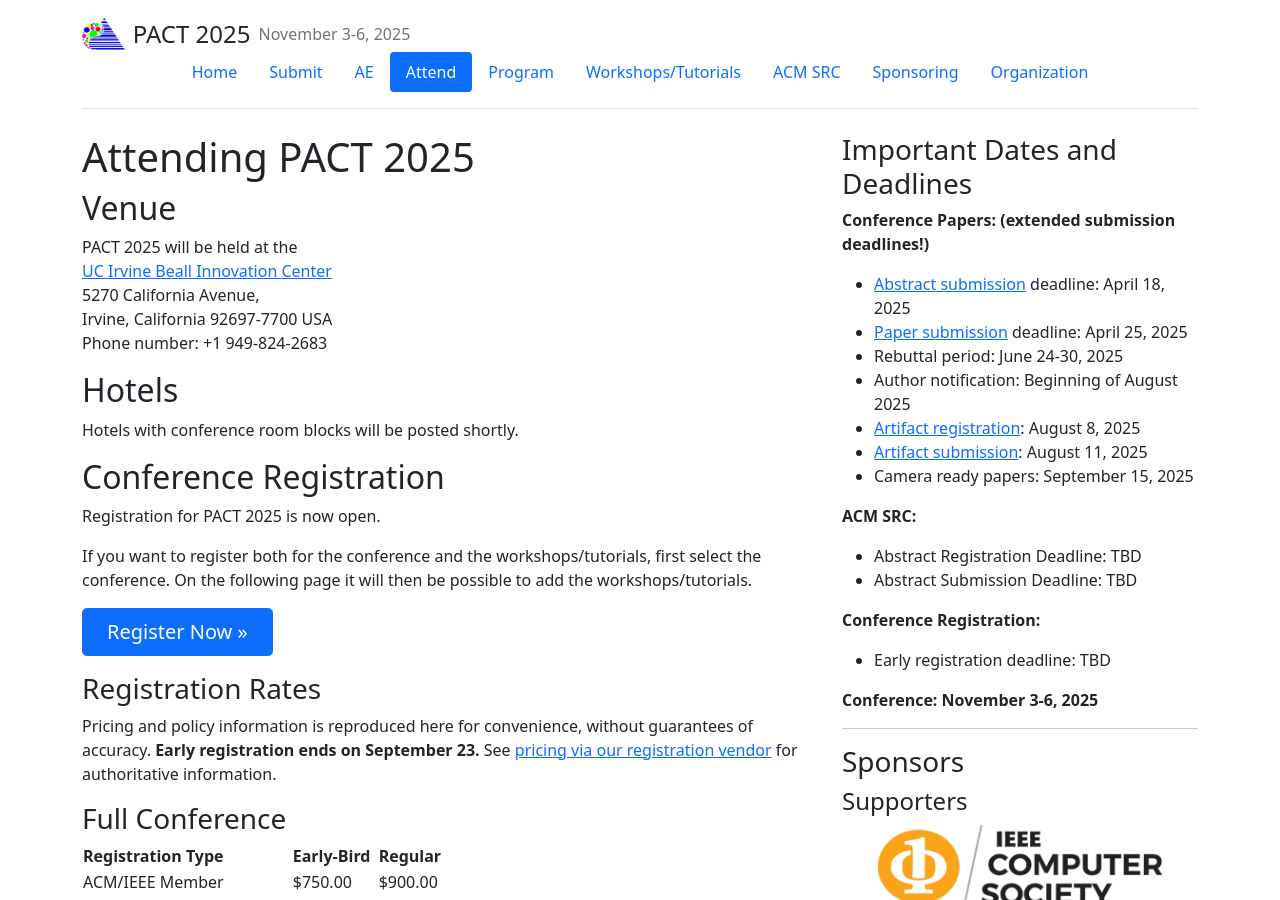
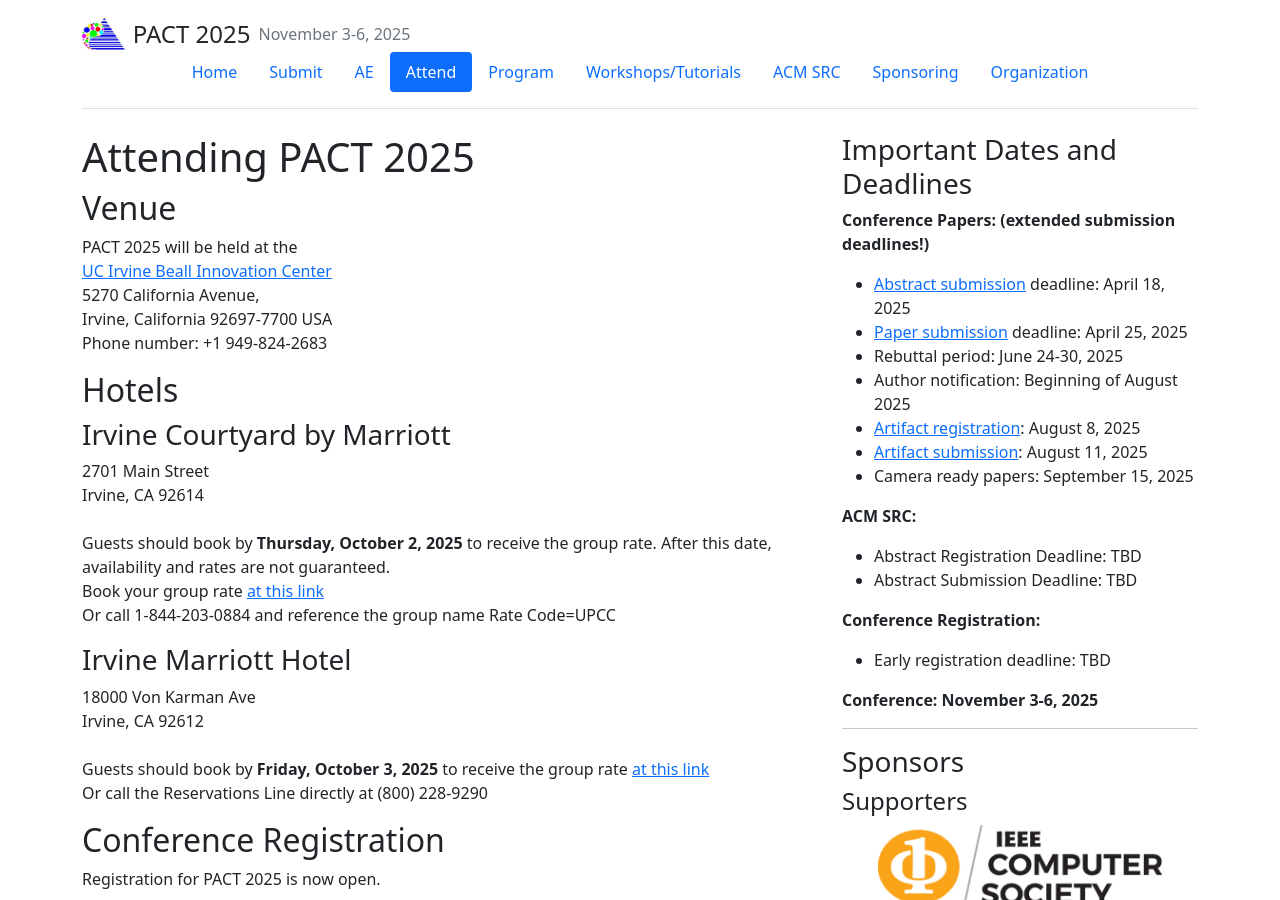
Before and after one commit to pact2025/pact2025.github.io, a Jekyll site: the page built from attend/index.md, in a window 1280 px wide and 900 px high. Built offline with Jekyll 4.4.1, drawn with Linux system fonts in a browser that asks for light colours.

Commit message:
Added hotel information

```diff
--- a/attend/index.md
+++ b/attend/index.md
@@ -18,7 +18,22 @@ Irvine, California 92697-7700 USA <br>
 Phone number: +1 949-824-2683 <br>
 
 ## Hotels
-Hotels with conference room blocks will be posted shortly.
+
+### Irvine Courtyard by Marriott
+2701 Main Street <br>
+Irvine, CA 92614 <br> <br>
+Guests should book by **Thursday, October 2, 2025** to receive the group rate.  After this date, availability and rates are not guaranteed. <br>
+Book your group rate [at this link](https://www.marriott.com/event-reservations/reservation-link.mi?id=1754428513840&key=GRP&app=resvlink) <br>
+Or call 1-844-203-0884 and reference the group name Rate Code=UPCC  <br>
+
+### Irvine Marriott Hotel
+18000 Von Karman Ave <br>
+Irvine, CA 92612 <br> <br>
+Guests should book by **Friday, October 3, 2025** to receive the group rate [at this link](https://www.marriott.com/event-reservations/reservation-link.mi?id=1754496308863&key=GRP&app=resvlink) <br>
+Or call the Reservations Line directly at (800) 228-9290 <br>
+
+
+
 
 ## Conference Registration
 
```
